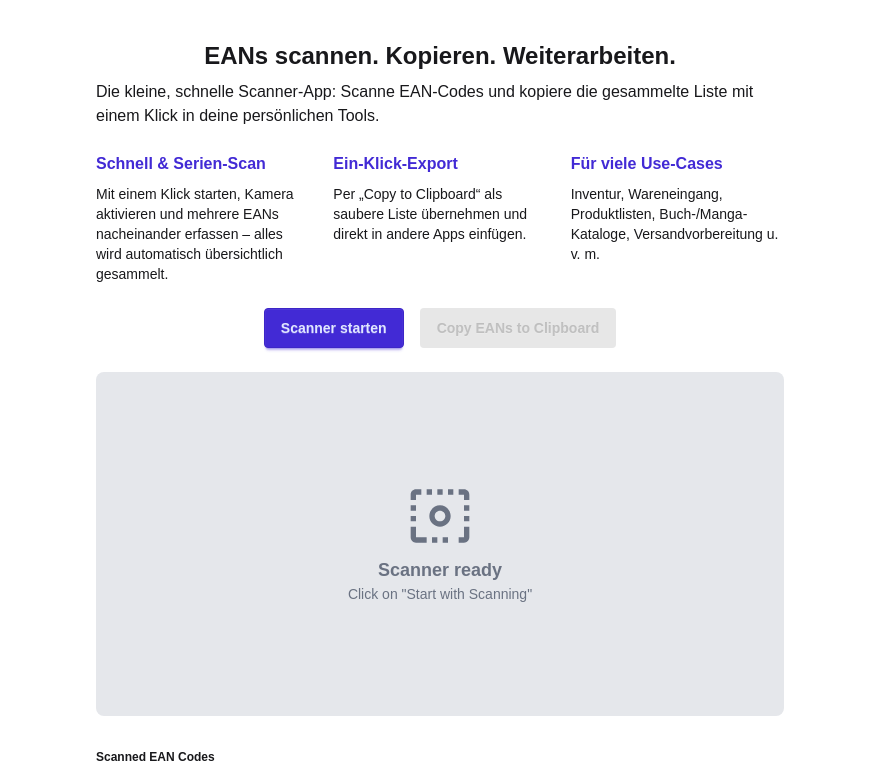
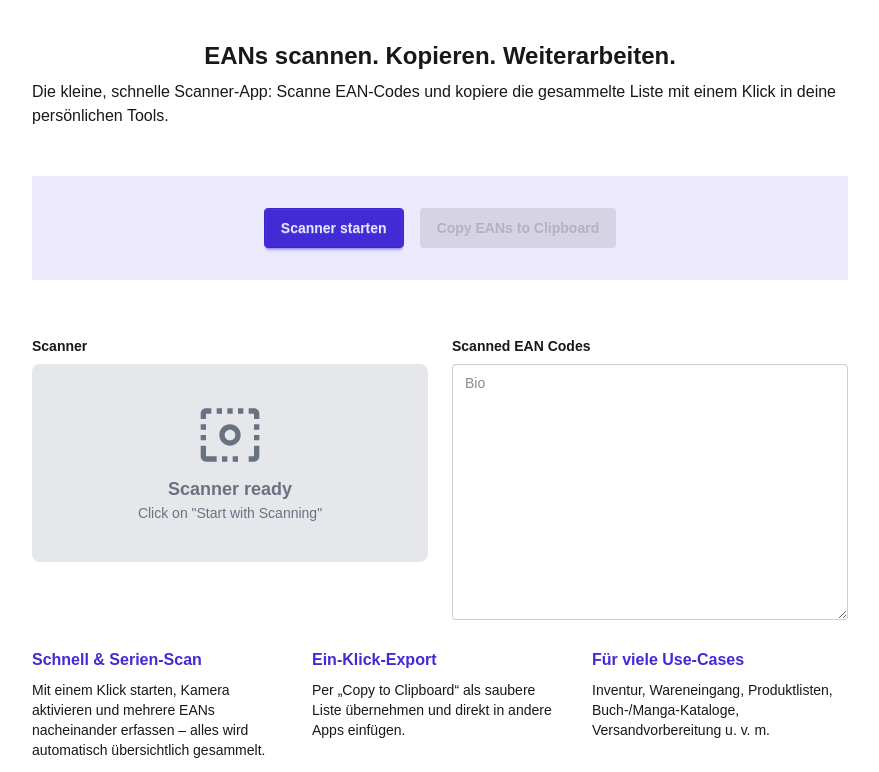
Before and after one commit to dominicvogl/mobile-barcode-scanner, a Next.js app: page / in a window 1280 px wide. Shown: the top 772 px of the page, without its empty margins (200-1079 px from the left). Built offline with nearby package versions, Linux system fonts and the light colour scheme; a web font is replaced by a local one.

Commit message:
change styling and contents

```diff
--- a/app/layout.js
+++ b/app/layout.js
@@ -29,7 +29,7 @@ export default function RootLayout({ children }) {
   return (
     <html lang="de" data-theme={"pastel"}>
       <body className={`${inter.variable} antialiased`}>
-        <main className="min-h-screen p-6 sm:p-10 mx-auto max-w-3xl">
+        <main className="p-6 sm:p-10 mx-auto max-w-4xl">
           {children}
         </main>
         <Footer />
--- a/app/page.js
+++ b/app/page.js
@@ -7,8 +7,8 @@ export default function Home() {
 		<>
 			<h1 className={"text-2xl text-center font-bold"}>EANs scannen. Kopieren. Weiterarbeiten.</h1>
 			<h2 className={"mt-2 mb-6"}>Die kleine, schnelle Scanner-App: Scanne EAN-Codes und kopiere die gesammelte Liste mit einem Klick in deine persönlichen Tools.</h2>
+			<BarcodeScanner />
 			<FeatureGrid />
-			<BarcodeScanner />
 		</>
 	);
 }
--- a/components/BarcodeScanner.js
+++ b/components/BarcodeScanner.js
@@ -12,10 +12,7 @@ export default function BarcodeScanner() {
 
 
 	const handleOnScan = (result) => {
-		console.log(result);
-		// setEanList(prev => [...prev, result]);
 		setEanList(prev => [...prev, result[0].rawValue]);
-
 	}
 
 	const handleOnError = (err) => {
@@ -37,18 +34,22 @@ export default function BarcodeScanner() {
 		finderBorder: 3
 	};
 
-
-	console.log(eanList);
-
 	return (
-		<section className="min-h-screen my-6">
-			<div className="my-4 flex justify-center gap-4">
+		<section className="my-6">
+			<div className={"bg-primary/10 py-8 my-12"}>
+				<div className="flex justify-center gap-4">
 					<ButtonStartScanner isScanning={isScanning} setIsScanning={setIsScanning} />
 					<ButtonCopyToClipboard eanList={eanList} />
 				</div>
+			</div>
+
+			<div className={"flex gap-6"}>
+				<div className={"w-1/2"}>
+
+				<p className={"text-sm font-bold my-2"}>Scanner</p>
 
 				{isScanning ? (
-				<div className={"my-6 relative"}>
+					<div className={"my-6 lg:my-0 relative"}>
 						<Scanner
 							onScan={handleOnScan}
 							onError={handleOnError}
@@ -73,7 +74,7 @@ export default function BarcodeScanner() {
 
 					</div>
 				) : (
-				<div className="w-full aspect-16/8 bg-gray-200 rounded-lg flex items-center justify-center my-6">
+					<div className="w-full aspect-16/8 bg-gray-200 rounded-lg flex items-center justify-center my-6 lg:my-0">
 						<div className="text-center text-gray-500">
 							<svg className="w-16 h-16 mx-auto mb-2" fill="currentColor" viewBox="0 0 24 24">
 								<path d="M3 4V6H1V4C1 2.89 1.89 2 3 2H5V4H3M1 18V20C1 21.11 1.89 22 3 22H5V20H3V18H1M21 4V2H19V4H21M21 6H23V4C23 2.89 22.11 2 21 2V2H19V4H21V6M23 18V20C23 21.11 22.11 22 21 22H19V20H21V18H23M5 22V20H7V22H5M9 22H11V20H9V22M13 22V20H15V22H13M3 8H1V10H3V8M1 12V14H3V12H1M3 16H1V18H3V16M23 8V10H21V8H23M21 12H23V14H21V12M23 16H21V18H23V16M7 2V4H9V2H7M11 2H13V4H11V2M15 2V4H17V2H15M12 8C14.21 8 16 9.79 16 12S14.21 16 12 16 8 14.21 8 12 9.79 8 12 8M12 10C10.9 10 10 10.9 10 12S10.9 14 12 14 14 13.1 14 12 13.1 10 12 10Z"/>
@@ -83,8 +84,13 @@ export default function BarcodeScanner() {
 						</div>
 					</div>
 				)}
+				</div>
+				<div className={"w-1/2"}>
+					<TextOutput eanList={eanList} />
+				</div>
+			</div>
 
-			<TextOutput eanList={eanList} />
+
 		</section>
 
 	)
--- a/components/TextOutput.js
+++ b/components/TextOutput.js
@@ -3,8 +3,8 @@ export default function TextOutput({eanList}) {
 	return (
 		// write here a textarea
 		<fieldset className="fieldset">
-			<legend className="fieldset-legend">Scanned EAN Codes</legend>
-			<textarea className="textarea h-80 w-full" placeholder="Bio" value={eanList.join('\n')
+			<legend className="fieldset-legend text-sm">Scanned EAN Codes</legend>
+			<textarea className="textarea h-64 w-full" placeholder="Bio" value={eanList.join('\n')
 			} readOnly />
 		</fieldset>
 	)
```
Lines whose indentation alone changed are shown as unchanged.
